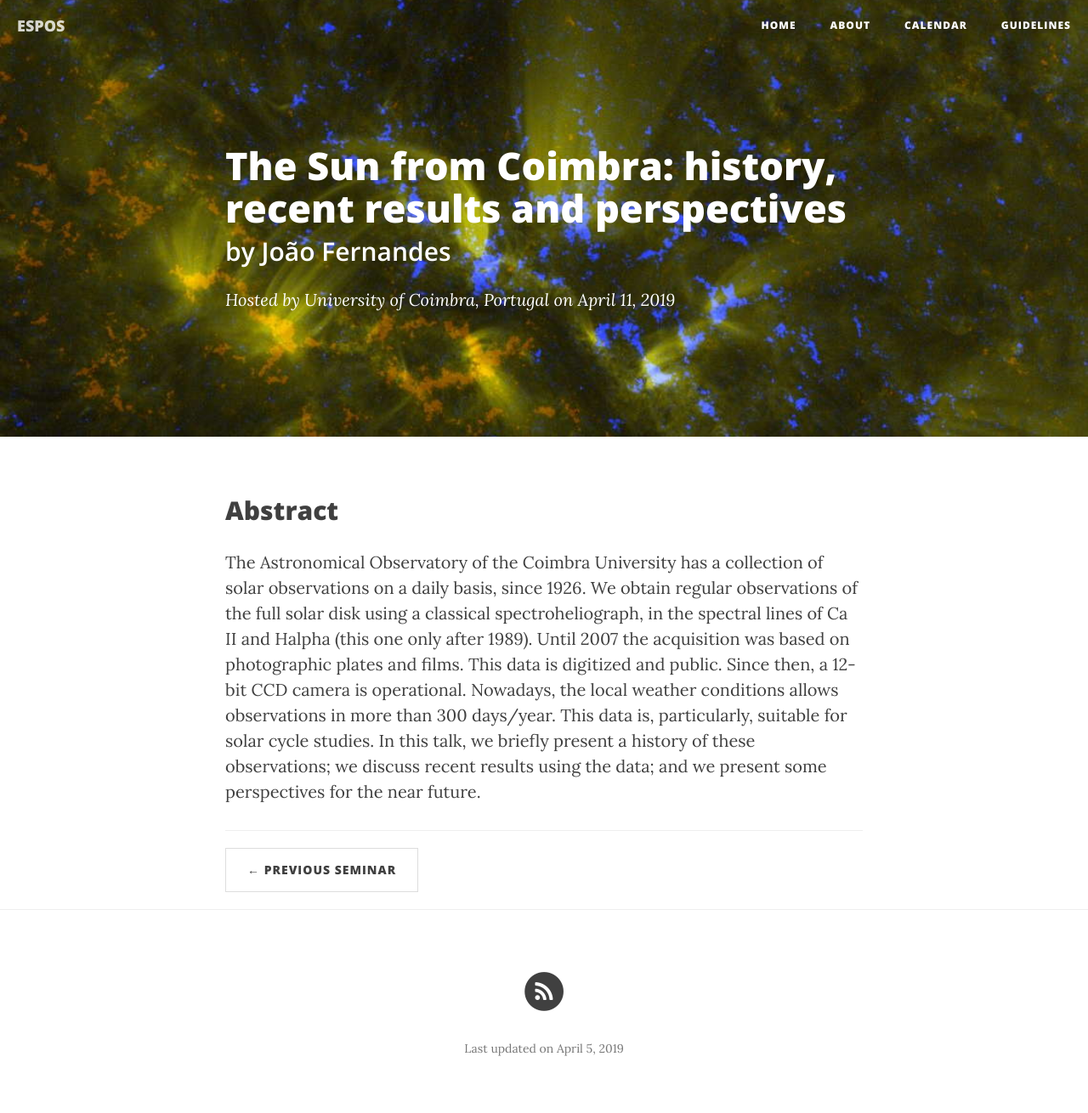
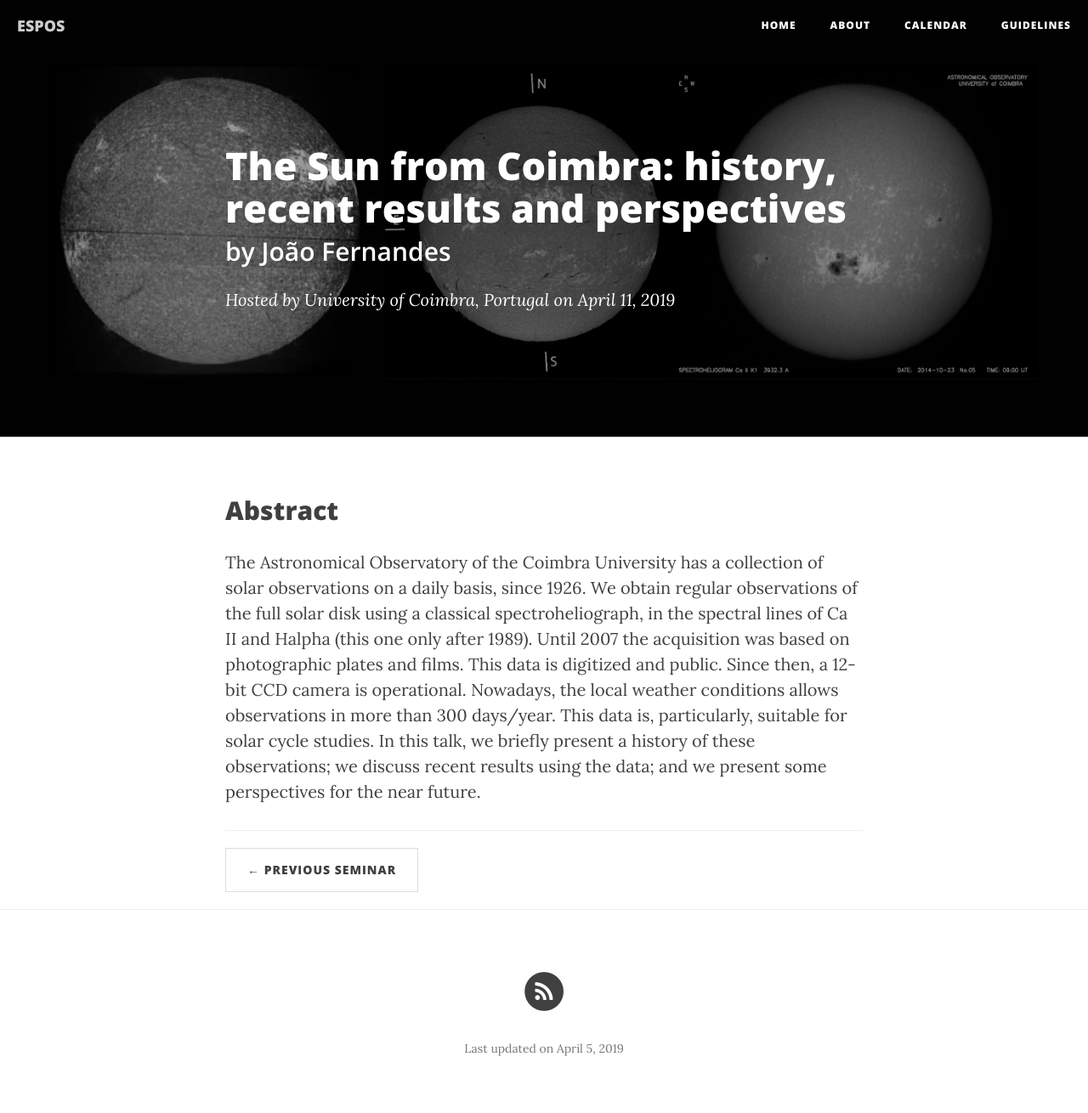
Before and after one commit to ITA-Solar/espos, a Jekyll site: the page built from _posts/2019-04-11-Fernandes.md, in a window 1280 px wide. Shown: the whole page at 85% size. Built offline with Jekyll 4.4.1, drawn with Linux system fonts in a browser that asks for light colours; nearby versions of some CDN libraries.

Commit message:
Update 2019-04-11-Fernandes.md

```diff
--- a/_posts/2019-04-11-Fernandes.md
+++ b/_posts/2019-04-11-Fernandes.md
@@ -4,7 +4,7 @@ title:      "The Sun from Coimbra: history, recent results and perspectives"
 subtitle:   "by João Fernandes"
 date:       2019-04-11 11:00:00
 author:     "University of Coimbra, Portugal"
-# header-img: "img/img_2019-03-28_Gunar.jpg"
+header-img: "img/img_2019-04-11-Fernandes.jpg"
 published:  true
 ---
 
```
